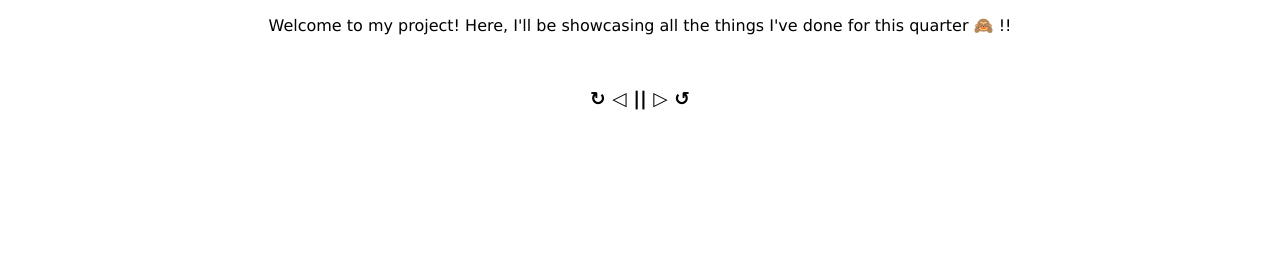
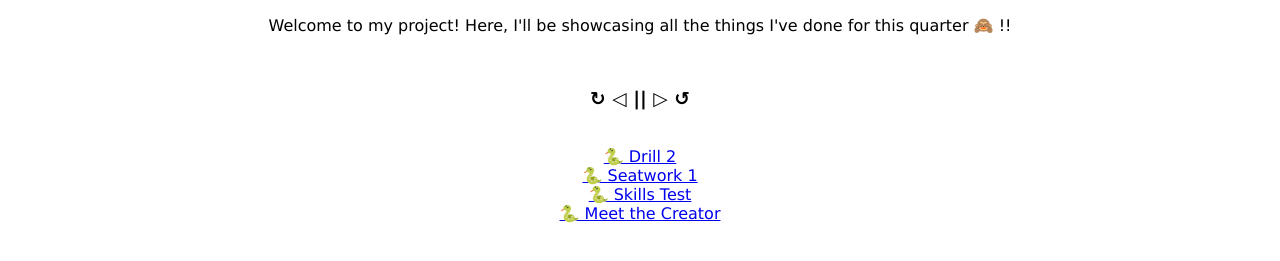
Before and after one commit to reiy3s/FV_ICT10_Q2Project_Reyes_Therese, a plain HTML site: page index.html in a window 1280 px wide. Shown: the part 219-480 px from the top of the page. Drawn offline with Linux system fonts and the light colour scheme.

Commit message:
Update index.html

```diff
--- a/index.html
+++ b/index.html
@@ -53,6 +53,17 @@
 
         <br>
         <h3 id="divider"> ↻     ◁     ||     ▷      ↺ </h3>
+        <br>
+
+        <div>
+            <a href="Drill2 (cnp).html"> 🐍 Drill 2 </a>
+            <br>
+            <a href="SW1 (cnp).html"> 🐍 Seatwork 1 </a>
+            <br>
+            <a href="Skills Test (cnp).html"> 🐍 Skills Test </a>
+            <br>
+            <a href="meetthecreator.html"> 🐍 Meet the Creator </a>
+        </div>
 
     </div>
 
```
